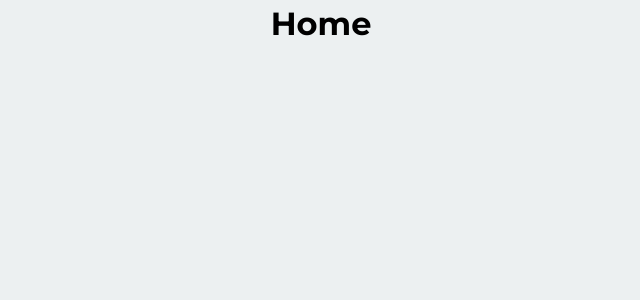
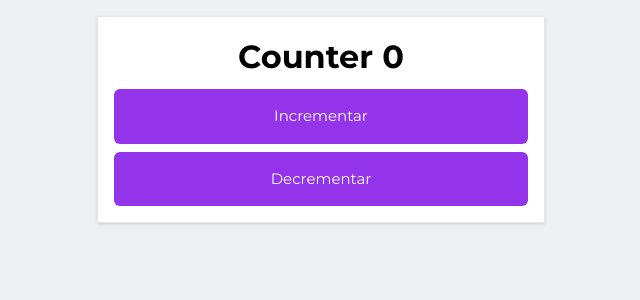
Before and after one commit to SoaresLeonardo/next-js-development, a Next.js app: page / in a window 1280 px wide. Shown: the top 300 px of the page, without its empty margins (319-959 px from the left). Built offline with nearby package versions, Linux system fonts and the light colour scheme.

Commit message:
Counter Redux

```diff
--- a/src/app/layout.tsx
+++ b/src/app/layout.tsx
@@ -3,9 +3,10 @@
 import { Montserrat } from 'next/font/google';
 
 import './globals.css';
-import { AppProvider } from '@/context';
+// import { AppProvider } from '@/context';
 import { Provider } from 'react-redux';
-import store from '@/redux/store';
+import { store } from '@/redux/counter';
+// import store from '@/redux/store';
 
 const montserrat = Montserrat({ subsets: ['latin'] });
 
--- a/src/app/page.tsx
+++ b/src/app/page.tsx
@@ -1,7 +1,29 @@
+'use client';
+
+import Button from '@/components/Button';
+import { useDispatch, useSelector } from 'react-redux';
+import * as C from '@/components/Container';
+import { decrement, increment } from '@/redux/counter';
+
 export default function Home() {
+  const counter = useSelector((state) => state.counter.value);
+  const dispatch = useDispatch();
+
+  const handleIncrementCounter = () => {
+    dispatch(increment());
+  };
+
+  const handleDecrementCounter = () => {
+    dispatch(decrement());
+  };
+
   return (
     <>
-      <h1>Home</h1>
+      <C.Container backgroundColor>
+        <h1>Counter {counter}</h1>
+        <Button onClick={handleIncrementCounter}>Incrementar</Button>
+        <Button onClick={handleDecrementCounter}>Decrementar</Button>
+      </C.Container>
     </>
   );
 }
--- a/src/components/Button/index.tsx
+++ b/src/components/Button/index.tsx
@@ -7,7 +7,7 @@ type ButtonProps = {
 const Button = ({ children, ...rest }: ButtonProps) => {
   return (
     <button
-      className="bg-purple-600 p-4 text-white rounded-md w-full"
+      className="bg-purple-600 p-4 text-white rounded-md w-full mt-2"
       {...rest}
     >
       {children}
--- /dev/null
+++ b/src/redux/counter/index.ts
@@ -0,0 +1,32 @@
+import { createSlice, configureStore } from '@reduxjs/toolkit';
+
+type StateProps = {
+  value: number;
+};
+
+const initialState: StateProps = {
+  value: 0
+};
+
+export const counterSlice = createSlice({
+  name: 'counter',
+  initialState,
+  reducers: {
+    increment: (state) => {
+      state.value += 1;
+    },
+    decrement: (state) => {
+      state.value -= 1;
+    }
+  }
+});
+
+export const { increment, decrement } = counterSlice.actions;
+
+export const counterReducer = counterSlice.reducer;
+
+export const store = configureStore({
+  reducer: {
+    counter: counterReducer
+  }
+});
```
